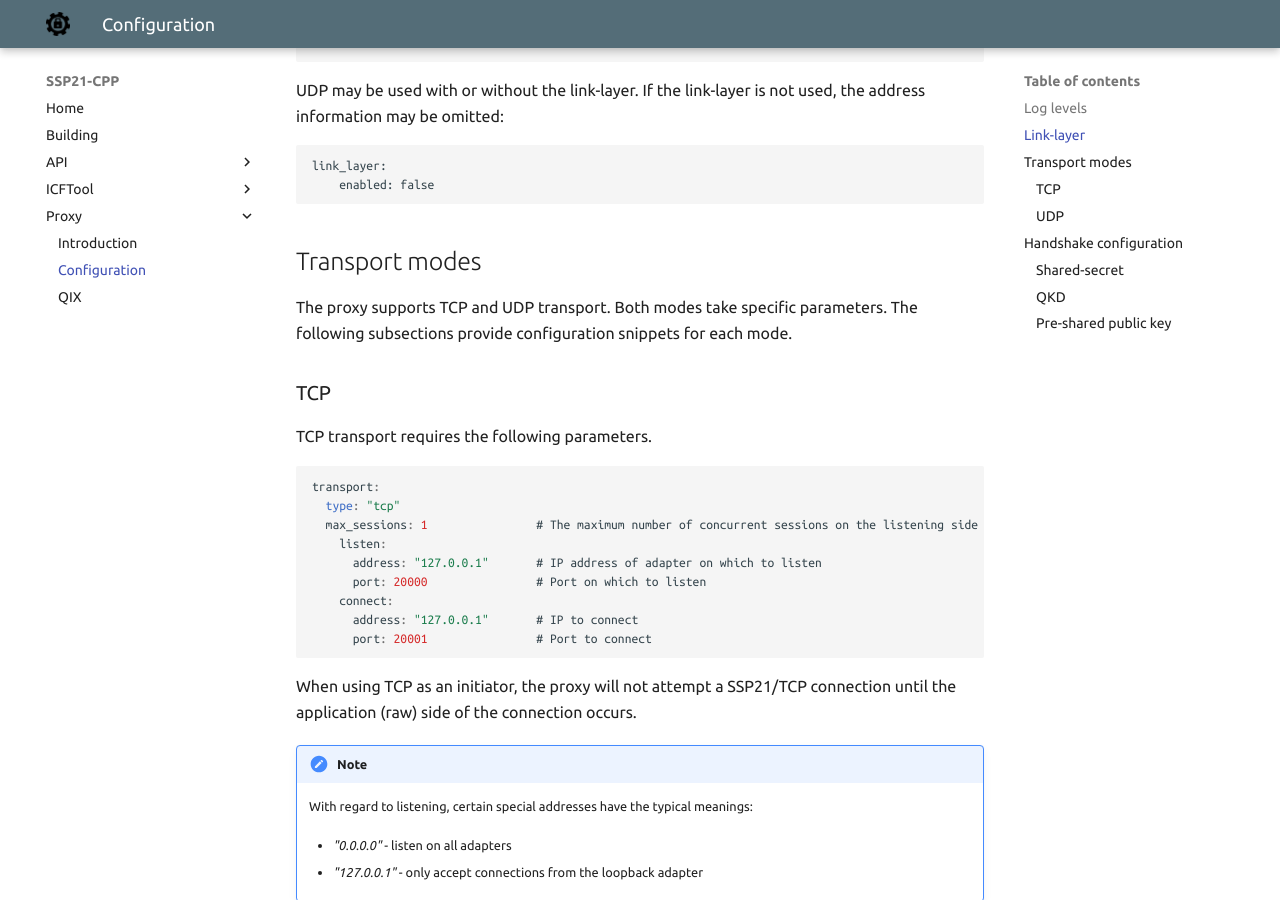
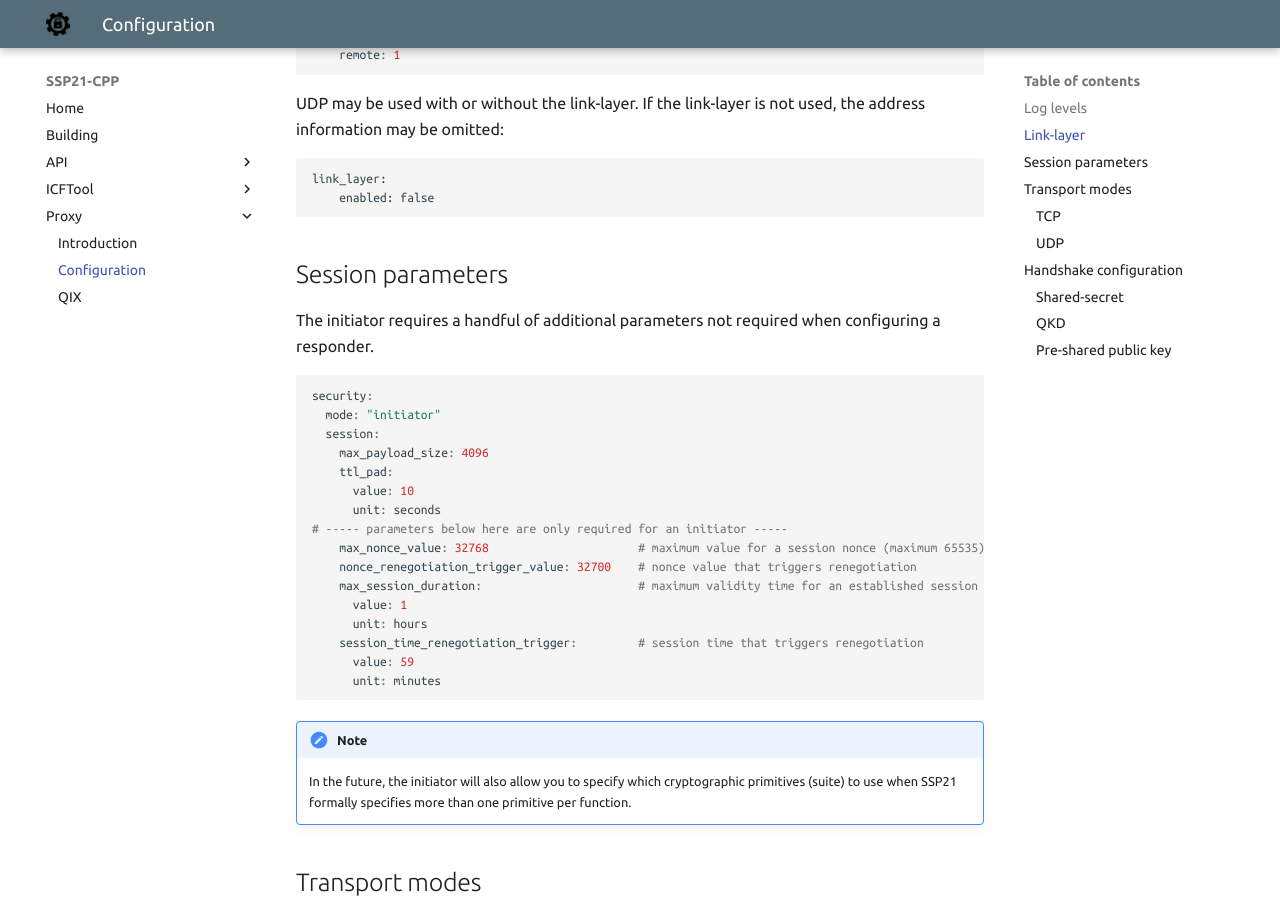
Before and after one commit to aegis4ics/ssp21-cpp-mkdocs, an MkDocs documentation site: the page built from docs/proxy/configuration.md, in a window 1280 px wide and 900 px high, scrolled down 1648 px. Built offline with MkDocs 1.6.1 and Material for MkDocs 9.7.7, drawn with Linux system fonts in a browser that asks for light colours.

Commit message:
add section describing initiatior-only parameters

````diff
--- a/docs/proxy/configuration.md
+++ b/docs/proxy/configuration.md
@@ -24,7 +24,7 @@ sessions:                        # sequence of SSP21 proxy sessions
         ttl_pad:                 # how much of a time pad to apply to session messages
           value: 10              # the value associated with the 'unit'
           unit: seconds          # unit of the time {milliseconds, seconds, minutes, hours}
-#         ...                      OMITTED: initiator or responder specific session parameters
+#       ...                        OMITTED: initiator or responder specific session parameters
       handshake:                 # configuration of the handshake
 #       ...                        OMITTED: initiator or responder specific handshake parameters
         type: "shared_secret"    # type of handshake { shared_secret, preshared_public_key, qkd }
@@ -34,7 +34,7 @@ sessions:                        # sequence of SSP21 proxy sessions
 The YAML skeleton above describes all of the configuration values that must be present irrespective of the various modes that can be configured.
 The sections where configuration information have been omitted are dependent on the values of other parameters.
 
-### Log levels
+## Log levels
 
 The `levels` parameter in a session configuration contains a string of characters that specify which logs messages to enable.
 
@@ -69,6 +69,33 @@ UDP may be used with or without the link-layer. If the link-layer is not used, t
 link_layer:
     enabled: false
 ```
+
+## Session parameters
+
+The initiator requires a handful of additional parameters not required when configuring a responder.
+
+```
+security:
+  mode: "initiator"
+  session:
+    max_payload_size: 4096
+    ttl_pad:
+      value: 10
+      unit: seconds
+# ----- parameters below here are only required for an initiator -----
+    max_nonce_value: 32768                      # maximum value for a session nonce (maximum 65535)
+    nonce_renegotiation_trigger_value: 32700    # nonce value that triggers renegotiation
+    max_session_duration:                       # maximum validity time for an established session
+      value: 1
+      unit: hours
+    session_time_renegotiation_trigger:         # session time that triggers renegotiation
+      value: 59
+      unit: minutes
+```
+
+!!! note
+    In the future, the initiator will also allow you to specify which cryptographic primitives (suite) to use
+	when SSP21 formally specifies more than one primitive per function.
 
 ## Transport modes
 
````
